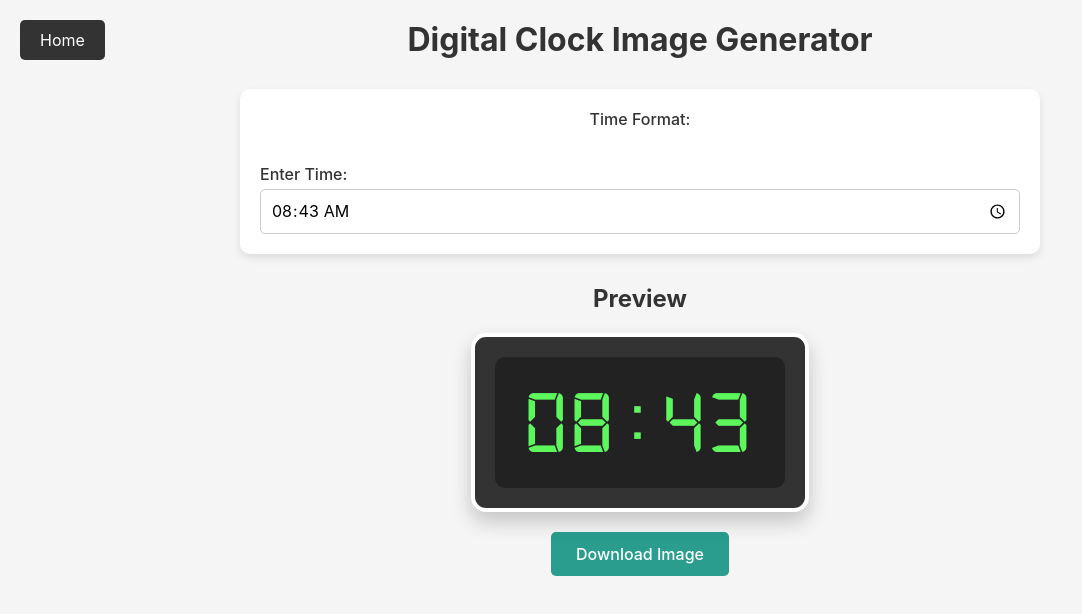
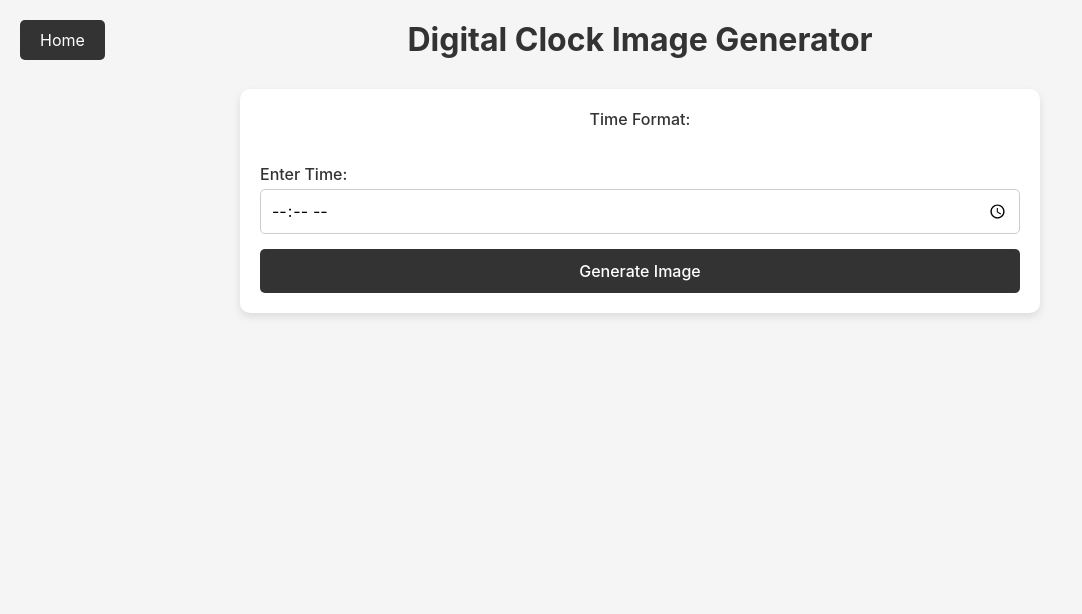
Before and after one commit to panglotlabs/linguists-toolbox, a plain HTML site: page clock/index.html in a window 1280 px wide. Shown: the whole page, without its empty margins (0-1082 px from the left). Drawn offline with nearby package versions, Linux system fonts and the light colour scheme.

Commit message:
Update index.html

```diff
--- a/clock/index.html
+++ b/clock/index.html
@@ -118,7 +118,7 @@
         }
 
         .preview-section {
-            display: flex;
+            display: none;
             flex-direction: column;
             align-items: center;
             gap: 20px;
@@ -383,6 +383,8 @@
                     <input type="time" id="timeInput" required>
                 </div>
 
+                <button type="submit" class="generate-btn">Generate Image</button>
+
             </form>
         </div>
 
@@ -543,6 +545,8 @@
                     renderSegmentClock(timeString);
                 }
 
+                // 顯示預覽區域和下載按鈕
+                document.querySelector('.preview-section').style.display = 'flex';
                 document.getElementById('downloadSection').style.display = 'block';
             } catch (error) {
                 console.log('更新時鐘顯示失敗:', error);
@@ -553,22 +557,7 @@
         // Handle form submission
         document.getElementById('clockForm').addEventListener('submit', function(e) {
             e.preventDefault();
-        });
-
-        // Initialize with current time
-        window.addEventListener('DOMContentLoaded', function() {
-            const now = new Date();
-            const hours = String(now.getHours()).padStart(2, '0');
-            const minutes = String(now.getMinutes()).padStart(2, '0');
-            const currentTime = `${hours}:${minutes}`;
-
-            document.getElementById('timeInput').value = currentTime;
-            updateClockDisplay(currentTime);
-        });
-
-        // Handle time input change
-        document.getElementById('timeInput').addEventListener('input', function() {
-            const timeInput = this.value;
+            const timeInput = document.getElementById('timeInput').value;
             const format = '24';
 
             if (timeInput) {
@@ -576,6 +565,16 @@
                 updateClockDisplay(formattedTime);
             }
         });
+
+        // 移除自動初始化時間和顯示的部分
+        window.addEventListener('DOMContentLoaded', function() {
+            // 只預加載字體，不顯示時鐘
+            document.fonts.load('1em digital-7-mono').then(() => {
+                console.log('字體預加載完成');
+            });
+        });
+
+        // 移除時間輸入的即時更新監聽器
 
         // Handle download button click
         document.getElementById('downloadBtn').addEventListener('click', function() {
```
